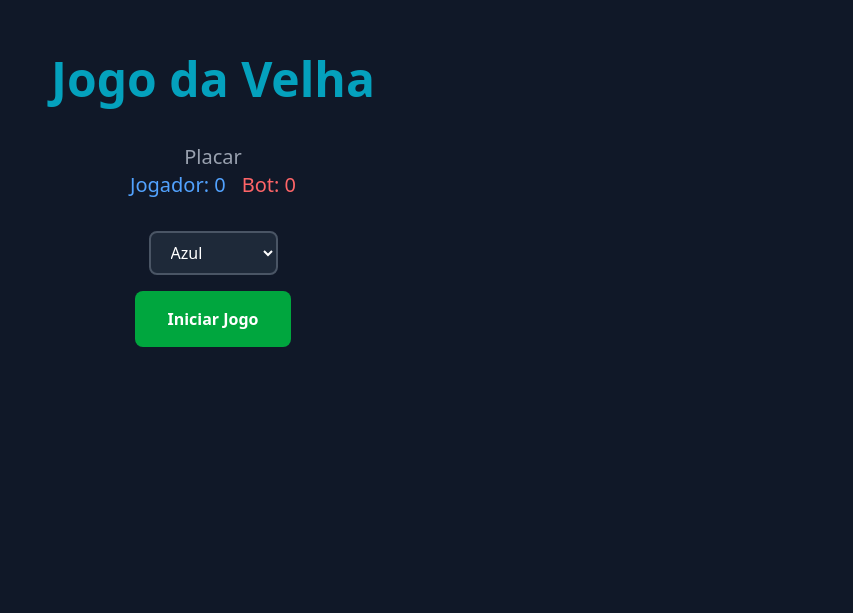
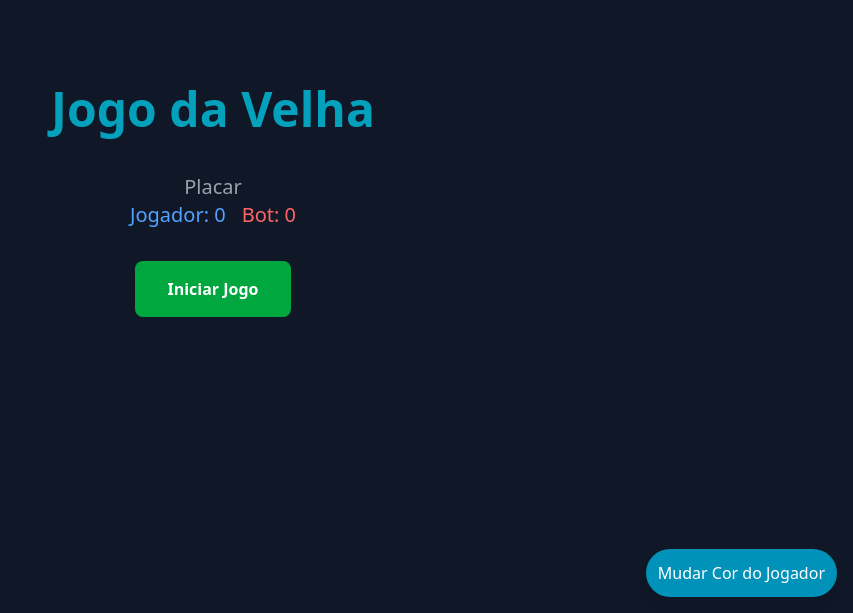
Before and after one commit to jonatasbueno/tic-tac-toe, a React (Vite) app: page /game in a window 1280 px wide. Shown: the part 187-800 px from the top of the page, without its empty margins (427-1280 px from the left). Built offline with nearby package versions, Linux system fonts and the light colour scheme.

Commit message:
fix: Fix color of player and bot in Square component

```diff
--- a/src/components/container/square/Square.jsx
+++ b/src/components/container/square/Square.jsx
@@ -1,7 +1,7 @@
 import PropTypes from 'prop-types';
 
 export const Square = ({ value, onClick, isWinning, playerColor, botColor }) => {
-  const colorClass = value === 'X' ? `text-${playerColor}` : `text-${botColor}`;
+  const colorClass = value === 'X' ? playerColor : botColor;
   const winningClass = isWinning ? 'bg-green-500 scale-110' : 'bg-gray-700';
 
   return (
--- a/src/pages/Game.jsx
+++ b/src/pages/Game.jsx
@@ -1,7 +1,9 @@
+import { useState } from "react";
 import { Board } from "../components/container/board/Board";
 import { useGame } from "../hooks/useGame";
 
 export const Game = () => {
+  const [showColorOptions, setShowColorOptions] = useState(false);
   const {
     state: {
       message,
@@ -21,6 +23,14 @@ export const Game = () => {
   } = useGame();
   const turn = `Próximo: ${isPlayerTurn ? playerName : "Bot"}`;
   const timerText = timer > 0 ? `${timer} segundos` : "1 segundo";
+
+  const colors = [
+    { name: "Azul", value: "text-blue-500" },
+    { name: "Vermelho", value: "text-red-500" },
+    { name: "Verde", value: "text-green-500" },
+    { name: "Roxo", value: "text-purple-500" },
+    { name: "Amarelo", value: "text-yellow-500" },
+  ];
 
   return (
     <div className="flex flex-col items-center justify-center min-h-screen bg-gray-900 text-white p-4">
@@ -42,18 +52,32 @@ export const Game = () => {
       <div className="mb-4 text-lg md:text-xl font-medium text-yellow-400">
         {gameStarted && `Tempo: ${timerText}`}
       </div>
-      <div className="mb-4">
-        <select
-          className="px-4 py-2 bg-gray-800 border-2 border-gray-600 rounded-lg text-white focus:outline-none focus:ring-2 focus:ring-cyan-500"
-          value={playerColor}
-          onChange={(e) => changePlayerColor(e.target.value)}
+
+      <div className="fixed bottom-4 right-4">
+        <button
+          className="p-3 rounded-full bg-cyan-600 text-white shadow-lg hover:bg-cyan-700 focus:outline-none focus:ring-2 focus:ring-cyan-500 transition-all duration-300 ease-in-out transform hover:scale-110"
+          onClick={() => setShowColorOptions(!showColorOptions)}
         >
-          <option value="blue-500">Azul</option>
-          <option value="red-500">Vermelho</option>
-          <option value="green-500">Verde</option>
-          <option value="purple-500">Roxo</option>
-          <option value="yellow-500">Amarelo</option>
-        </select>
+          <span>Mudar Cor do Jogador</span>
+        </button>
+        {showColorOptions && (
+          <div className="absolute bottom-full right-0 mb-2 w-32 bg-gray-800 rounded-lg shadow-lg p-2">
+            {colors.map((color) => (
+              <button
+                key={color.value}
+                className={`block w-full text-left px-4 py-2 rounded-md text-white hover:bg-gray-700 ${
+                  playerColor === color.value ? "ring-2 ring-cyan-500" : ""
+                }`}
+                onClick={() => {
+                  changePlayerColor(color.value);
+                  setShowColorOptions(false);
+                }}
+              >
+                {color.name}
+              </button>
+            ))}
+          </div>
+        )}
       </div>
 
       {!gameStarted && (
@@ -66,6 +90,7 @@ export const Game = () => {
       )}
 
       {gameStarted && (
+        <>
           <Board
             squares={squares}
             onClick={handleClick}
@@ -73,15 +98,14 @@ export const Game = () => {
             playerColor={playerColor}
             botColor={botColor}
           />
-      )}
 
-      {gameStarted && (
           <button
             className="mt-6 px-8 py-4 bg-blue-600 text-white font-bold rounded-lg hover:bg-blue-700 focus:outline-none focus:ring-2 focus:ring-blue-500 transition-transform transform hover:scale-105"
             onClick={resetGame}
           >
             Reiniciar Jogo
           </button>
+        </>
       )}
     </div>
   );
--- a/src/providers/AppProvider/reducer.js
+++ b/src/providers/AppProvider/reducer.js
@@ -21,7 +21,7 @@ export const initialState = {
   playerWins: 0,
   botWins: 0,
   playerName: 'Jogador',
-  playerColor: 'blue-500',
+  playerColor: 'text-blue-500',
   botColor: 'red-500',
 };
 
```
Lines whose indentation alone changed are shown as unchanged.
